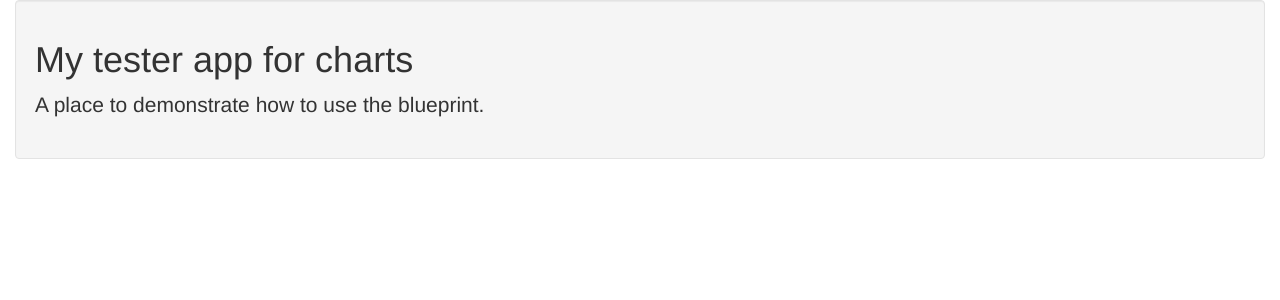
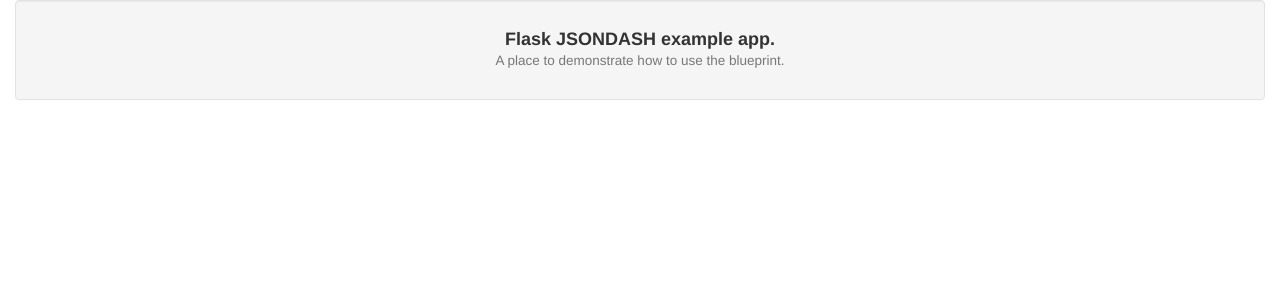
Before and after one commit to christabor/flask_jsondash, a Flask app: template example_app/templates/layouts/base.html in a window 1280 px wide. Shown: the top 300 px of the page. Run offline with Flask 2, Linux system fonts and the light colour scheme; the template is opened without the code that fills it, so the values that code supplies are empty; some libraries are stand-ins or nearby versions.

Commit message:
Make example app header smaller.

```diff
--- a/example_app/templates/layouts/base.html
+++ b/example_app/templates/layouts/base.html
@@ -13,9 +13,8 @@
     <div class="container-fluid">
         <div class="row">
             <div class="col-md-12">
-                <div class="well">
-                    <h1>My tester app for charts</h1>
-                    <p class="lead">A place to demonstrate how to use the blueprint.</p>
+                <div class="well text-center">
+                    <h4><strong>Flask JSONDASH example app.</strong> <br><small>A place to demonstrate how to use the blueprint.</small></h4>
                 </div>
                 {% with messages = get_flashed_messages() %}
                     {% if messages %}
```
